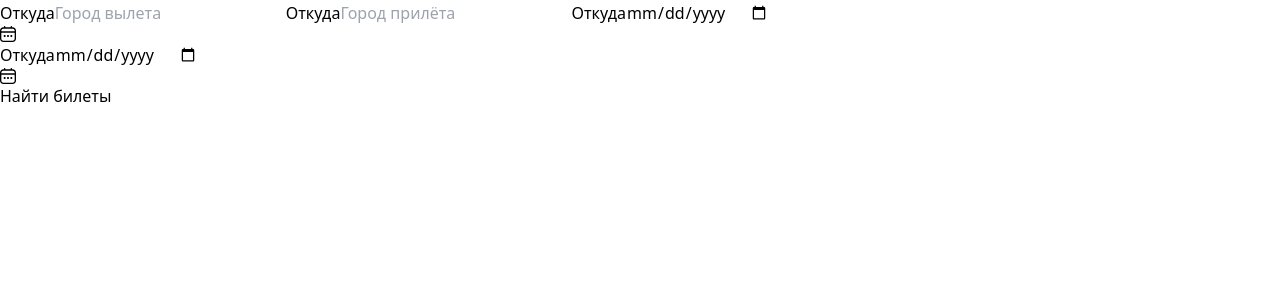
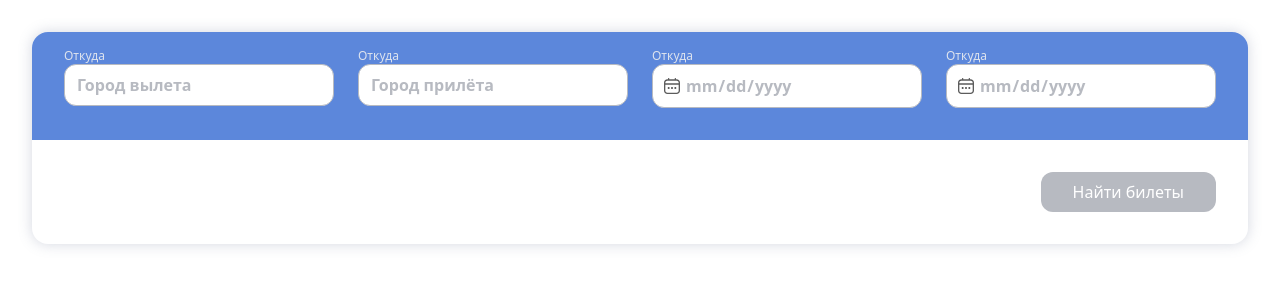
Before and after one commit to 4reall/vipservice_test_project, a Next.js app: page /avia in a window 1280 px wide. Shown: the top 300 px of the page. Built offline with nearby package versions, Linux system fonts and the light colour scheme.

Commit message:
add configs

```diff
--- a/package.json
+++ b/package.json
@@ -15,7 +15,8 @@
     "react": "18.2.0",
     "react-dom": "18.2.0",
     "react-hook-form": "^7.39.3",
-    "zod": "^3.19.1"
+    "zod": "^3.19.1",
+    "tailwindcss": "3.1.8"
   },
   "devDependencies": {
     "@svgr/webpack": "^6.5.1",
@@ -28,7 +29,6 @@
     "postcss": "^8.4.19",
     "prettier": "^2.7.1",
     "prettier-plugin-tailwindcss": "^0.1.13",
-    "tailwindcss": "3.1.8",
     "typescript": "4.8.4"
   }
 }
--- /dev/null
+++ b/postcss.config.js
@@ -0,0 +1,6 @@
+module.exports = {
+  plugins: {
+    tailwindcss: {},
+    autoprefixer: {},
+  },
+}
--- /dev/null
+++ b/tailwind.config.js
@@ -0,0 +1,31 @@
+/** @type {import('tailwindcss').Config} */
+module.exports = {
+  content: [
+    "./src/pages/**/*.{js,ts,jsx,tsx}",
+    "./src/components/**/*.{js,ts,jsx,tsx}",
+  ],
+  theme: {
+    extend: {
+      colors: {
+        primary: {
+          main: "#5C87DB",
+          dark: "#3E67B7",
+        },
+        second: {
+          main: "#8BA5D8",
+          light: "#DDE3EE",
+        },
+        text: {
+          main: "#5C5C5C",
+          light: "#FFF",
+        },
+        gray: "#B7BAC1",
+      },
+      boxShadow: {
+        input: "0 0 2px rgba(92, 135, 219, 0.5)",
+        widget: "0px 0px 14px rgba(112, 121, 153, 0.3);",
+      },
+    },
+  },
+  plugins: [],
+};
```
